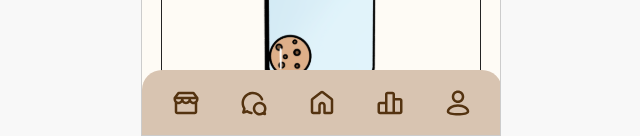
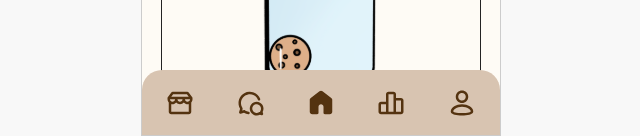
Before and after one commit to EFUB5-copybara/Frontend, a React (Vite) app in the folder qrumble/: page /home in a window 1280 px wide. Shown: the part 664-800 px from the top of the page, without its empty margins (319-959 px from the left). Built offline with nearby package versions, Linux system fonts and the light colour scheme; a web font is replaced by a local one.

Commit message:
refactor: navigation bar 리팩토링 - 유틸함수 추가

```diff
--- a/qrumble/src/components/NavigationBar.jsx
+++ b/qrumble/src/components/NavigationBar.jsx
@@ -1,59 +1,33 @@
 import styled from 'styled-components';
-import { useNavigate } from 'react-router-dom';
-import ShopIcon from '@/assets/svgs/store_line.svg?react';
-import CommunityIcon from '@/assets/svgs/comment_2_line.svg?react';
-import HomeIcon from '@/assets/svgs/home_4_line.svg?react';
-import ChartIcon from '@/assets/svgs/chart_bar_line.svg?react';
-import UserIcon from '@/assets/svgs/user_3_line.svg?react';
-import SelectedShop from '@/assets/svgs/store_fill.svg?react';
-import SelectedCommunity from '@/assets/svgs/comment_2_fill.svg?react';
-import SelectedHome from '@/assets/svgs/home_4_fill.svg?react';
-import SelectedChart from '@/assets/svgs/chart_bar_fill.svg?react';
-import SelectedUser from '@/assets/svgs/user_3_fill.svg?react';
+import { useLocation, useNavigate } from 'react-router-dom';
+import { navigationItems } from '@/router';
 
-export default function NavigationBar({ current, onTabClick }) {
+export default function NavigationBar() {
+  const location = useLocation();
   const navigate = useNavigate();
 
-  const handleTabClick = (tab, path) => {
-    onTabClick?.(tab);
-    navigate(path);
-  };
+  const currentPath = location.pathname;
 
   return (
     <Wrapper>
       <IconContainer>
-        <IconButton
-          onClick={() => handleTabClick('shop', '/shop')}
-          $active={current === 'shop'}>
-          {current === 'shop' ? <SelectedShop /> : <ShopIcon />}
-        </IconButton>
-        <IconButton
-          onClick={() => handleTabClick('community', '/community')}
-          $active={current === 'community'}>
-          {current === 'community' ? <SelectedCommunity /> : <CommunityIcon />}
-        </IconButton>
-        <IconButton
-          onClick={() => handleTabClick('home', '/home')}
-          $active={current === 'home'}>
-          {current === 'home' ? <SelectedHome /> : <HomeIcon />}
-        </IconButton>
-        <IconButton
-          onClick={() => handleTabClick('chart', '/chart')}
-          $active={current === 'chart'}>
-          {current === 'chart' ? <SelectedChart /> : <ChartIcon />}
-        </IconButton>
-        <IconButton
-          onClick={() => handleTabClick('user', '/user')}
-          $active={current === 'user'}>
-          {current === 'user' ? <SelectedUser /> : <UserIcon />}
-        </IconButton>
+        {navigationItems.map(({ path, icon: Icon, activeIcon: ActiveIcon }) => {
+          const isActive = currentPath === path;
+          const RenderIcon = isActive ? ActiveIcon : Icon;
+
+          return (
+            <IconButton key={path} onClick={() => navigate(path)}>
+              <RenderIcon />
+            </IconButton>
+          );
+        })}
       </IconContainer>
     </Wrapper>
   );
 }
-
-const Wrapper = styled.div`
-  width: 360px;
+const Wrapper = styled.nav`
+  width: 100%;
+  max-width: 360px;
   height: 65px;
   position: sticky;
   bottom: 0;
@@ -66,28 +40,17 @@ const Wrapper = styled.div`
   align-items: center;
 `;
 
-const IconContainer = styled.div`
+const IconContainer = styled.ul`
   display: flex;
   justify-content: center;
   align-items: center;
-  gap: 26px;
+  width: 100%;
+  padding: 0 16px;
 `;
 
 const IconButton = styled.button`
-  padding: 6px;
-  overflow: hidden;
   display: flex;
-  justify-content: flex-start;
   align-items: center;
-  gap: 8px;
-  background: none;
-  border: none;
-  cursor: pointer;
-
-  svg {
-    width: 30px;
-    height: 30px;
-    fill: ${({ $active, theme }) =>
-      $active ? theme.colors.primary : theme.colors.brown1};
-  }
+  justify-content: center;
+  background-color: transparent;
 `;
--- /dev/null
+++ b/qrumble/src/navigations.jsx
@@ -0,0 +1,47 @@
+import HomePage from './home/pages/HomePage';
+import ChartBarFill from '@/assets/svgs/chart_bar_fill.svg?react';
+import ChartBarLine from '@/assets/svgs/chart_bar_line.svg?react';
+import StoreFill from '@/assets/svgs/store_fill.svg?react';
+import StoreLine from '@/assets/svgs/store_line.svg?react';
+import HomeFill from '@/assets/svgs/home_4_fill.svg?react';
+import HomeLine from '@/assets/svgs/home_4_line.svg?react';
+import CommunityFill from '@/assets/svgs/comment_2_fill.svg?react';
+import CommunityLine from '@/assets/svgs/comment_2_line.svg?react';
+import UserFill from '@/assets/svgs/user_3_fill.svg?react';
+import UserLine from '@/assets/svgs/user_3_line.svg?react';
+import MyPage from './mypage/pages/MyPage';
+import CommunityPopular from './community/pages/CommunityPopular';
+
+const navigation = [
+  {
+    path: '/store',
+    icon: StoreLine,
+    activeIcon: StoreFill,
+  },
+  {
+    path: '/community',
+    icon: CommunityLine,
+    activeIcon: CommunityFill,
+    element: <CommunityPopular />,
+  },
+  {
+    path: '/home',
+    icon: HomeLine,
+    activeIcon: HomeFill,
+    element: <HomePage />,
+  },
+  {
+    path: '/chart',
+    icon: ChartBarLine,
+    activeIcon: ChartBarFill,
+    // element: <HomePage />,
+  },
+  {
+    path: '/my-page',
+    icon: UserLine,
+    activeIcon: UserFill,
+    element: <MyPage />,
+  },
+];
+
+export default navigation;
--- a/qrumble/src/router.jsx
+++ b/qrumble/src/router.jsx
@@ -17,8 +17,10 @@ import FortuneCookiePage from './home/pages/FortuneCookiePage';
 import WritePage from './home/pages/WritePage';
 import MissionPage from './home/pages/MissionPage';
 import MainLayout from './layout/MainLayout';
+import { getNavigationItems } from './utils/getNavigationItems';
+import navigation from './navigations';
 
-const router = createBrowserRouter([
+export const routes = [
   {
     path: '/',
     element: <Splash />,
@@ -95,6 +97,12 @@ const router = createBrowserRouter([
     path: '/home/mission',
     element: <MissionPage />,
   },
-]);
+];
+
+const router = createBrowserRouter(routes, {
+  basename: import.meta.env.BASE_URL,
+});
 
 export default router;
+
+export const navigationItems = getNavigationItems(navigation);
--- /dev/null
+++ b/qrumble/src/utils/getNavigationItems.js
@@ -0,0 +1,9 @@
+export function getNavigationItems(navigation) {
+  return navigation
+    .filter((item) => item.display === undefined)
+    .map(({ path, icon, activeIcon }) => ({
+      path,
+      icon,
+      activeIcon,
+    }));
+}
```
Also changed, not shown: qrumble/src/utils/configRoutes.js (added, +19 -0 lines).
